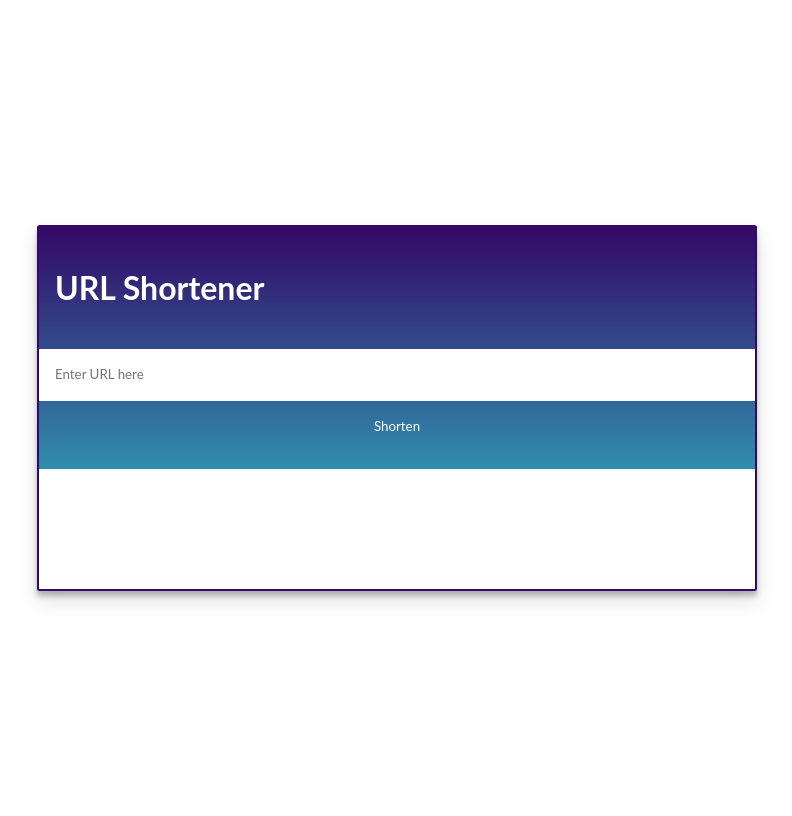
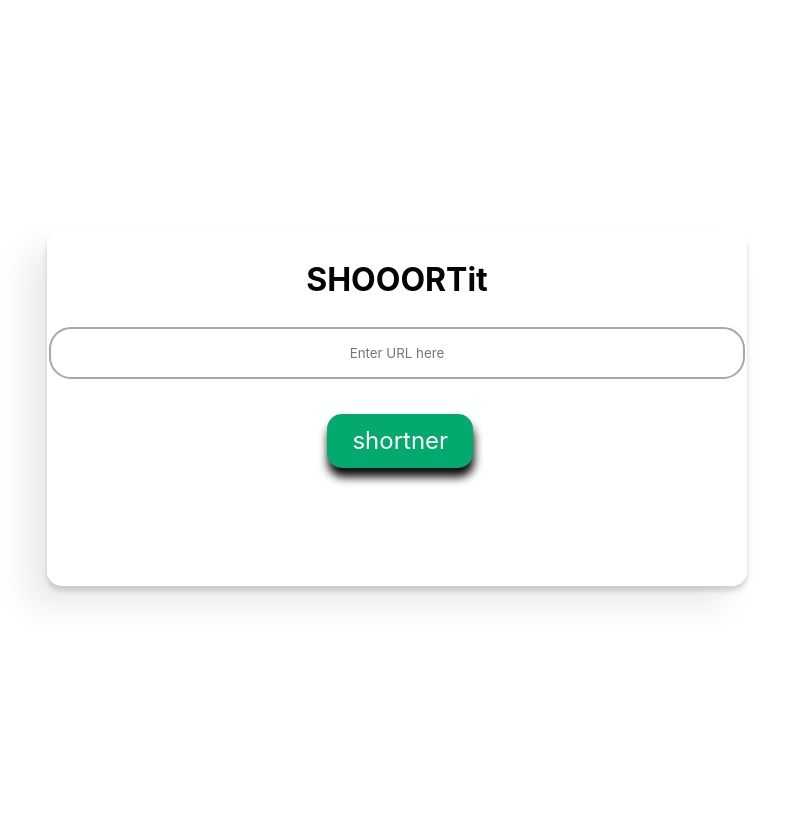
Before and after one commit to S-M-K-1999/urlshr, a Django app: page / in a window 1280 px wide. Shown: the whole page, without its empty margins (243-1035 px from the left). Run offline with Django 3.2, Linux system fonts and the light colour scheme; some libraries are stand-ins or nearby versions.

Commit message:
thired commit

```diff
--- a/shortner/views.py
+++ b/shortner/views.py
@@ -10,10 +10,14 @@ def index(request):
 def create(request):
     if request.method == 'POST':
         link = request.POST['link']
-        uid = str(uuid.uuid4())[:5]
-        new_url = Url(link=link,uuid=uid)
-        new_url.save()
-        return HttpResponse(uid)
+        if link.startswith("https:"):
+            uid = str(uuid.uuid4())[:5]
+            new_url = Url(link=link,uuid=uid)
+            new_url.save()
+            return HttpResponse("urlshr.herokuapp.com/"+uid)
+        else:
+            return HttpResponse("Enter a valid URL")
+
 
 def go(request, pk):
     url_details = Url.objects.get(uuid=pk)
--- a/templates/index.html
+++ b/templates/index.html
@@ -6,35 +6,35 @@
 *::after {
   box-sizing: border-box;
 }
-
 body,
 section {
   display: flex;
   align-items: center;
   justify-content: center;
-  padding: 1rem;
+  padding: 0.1rem;
 }
 
 body {
   min-height: 100vh;
-  font-family: "Lato", sans-serif;
-  line-height: 1.5;
-  color: #111;
+  font-family: -apple-system, BlinkMacSystemFont, 'Segoe UI', Roboto, Oxygen, Ubuntu, Cantarell, 'Open Sans', 'Helvetica Neue', sans-serif;
+  line-height: 1;
+  color: rgb(0, 0, 0);
 }
 
 main {
-  max-width: 720px;
+  max-width: 700px;
   width: 100%;
-  border: 2.5px solid #330867;
-  border-radius: 2.5px;
-  box-shadow: 0 10px 20px rgba(17, 17, 17, 0.125),
-    0 5px 5px rgba(17, 17, 17, 0.25);
-  background-image: linear-gradient(to top, #30cfd0 0%, #330867 100%);
+  border: 2px solid #ffffff;
+  border-radius: 15px;
+  box-shadow: -20px 20px 30px rgba(97, 95, 95, 0.125),
+                0px 5px 5px rgba(102, 100, 100, 0.25);
+
 }
 
 h1 {
-  padding: 1rem;
-  color: white;
+  padding: 10px;
+  color: rgb(5, 5, 5);
+  text-align: center;
 }
 
 input,
@@ -47,39 +47,52 @@ button {
 }
 
 input {
-  box-sizing: border-box;
+
   width: 100%;
-}
-
-.buttons {
-  display: flex;
+  text-align: center;
+  border: 2px solid rgb(167, 167, 167);
+  border-radius: 22px
 }
 
 button {
+
+  padding: 15px 25px;
+  font-size: 24px;
+  text-align: center;
   cursor: pointer;
-  flex: 1;
-  background-color: transparent;
-  color: white;
-  &:hover {
-    background-color: rgba(255, 255, 255, 0.5);
-  }
+  outline: none;
+  color: #fff;
+  background-color: #04AA6D;
+  border: none;
+  border-radius: 15px;
+  box-shadow: 1px 9px 10px rgb(10, 9, 9);
+  margin-left: 40%;
+  margin-top: 5%;
+}
+button:hover {background-color: #3e8e41}
+
+button:active {
+  background-color: #3e8e41;
+  box-shadow: 0 0px #666;
+  transform: translateY(4px);
 }
 
 section {
-  min-height: 120px;
-  text-align: center;
+  min-height: 100px;
+  text-align: left;
   background-color: white;
+  border-radius: 10px;
 }
 
     </style>
 </head>
 <main>
-  <h1>URL Shortener</h1>
+  <h1>SHOOORTit</h1>
   <form id="post-form">
     {% csrf_token %}
   <input type="text" name="link" id="link" placeholder="Enter URL here">
   <div class="buttons">
-    <button type="submit" id="shorten">Shorten</button>
+    <button type="submit" id="shorten">shortner</button>
   </div>
   </form>
 
@@ -99,8 +112,9 @@ section {
         csrfmiddlewaretoken:$('input[name=csrfmiddlewaretoken]').val(),
       },
       success: function(data){
-        $('h2').html("urlshr.herokuapp.com/"+data)
+        $('h2').html(data)
       }
+
     });
   });
 </script>
```
Also changed, not shown: urlshortner/settings.py (+6 -5 lines), db.sqlite3.
